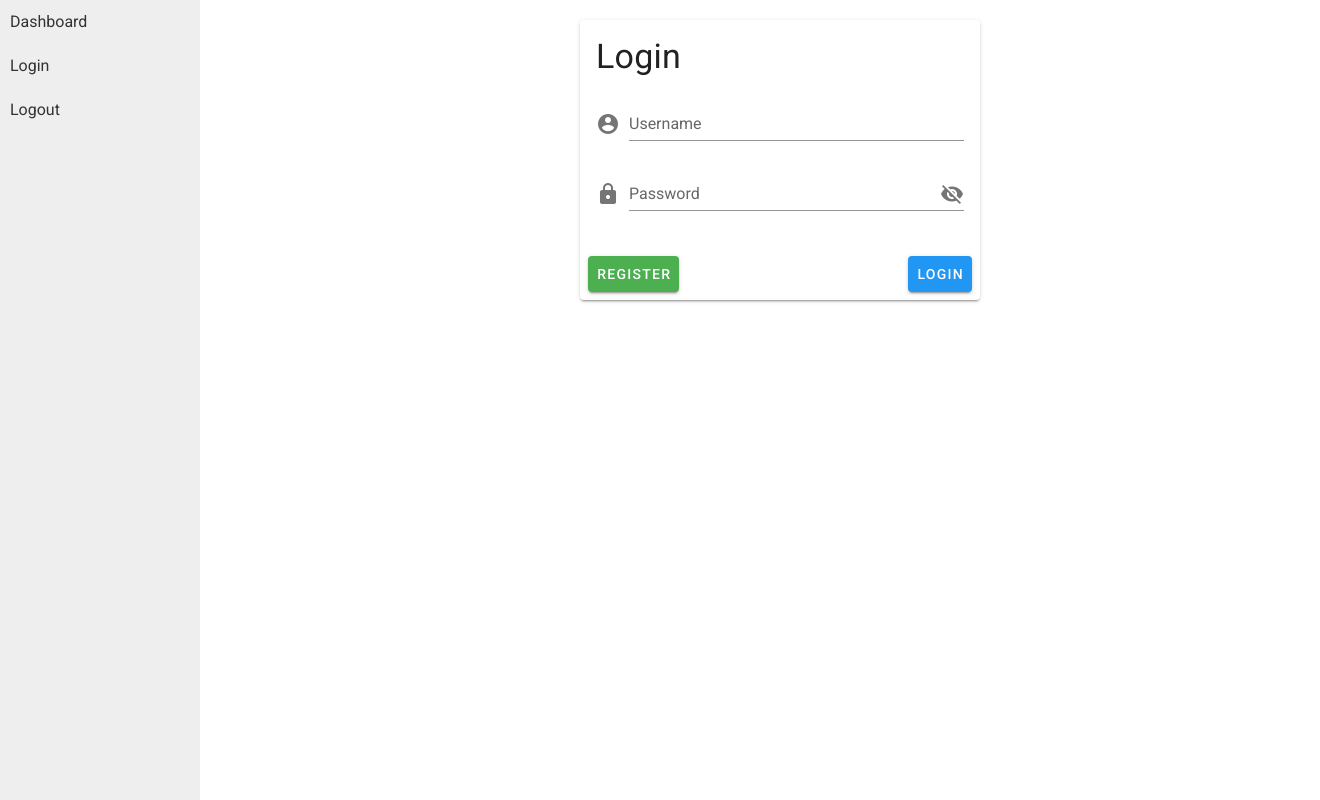
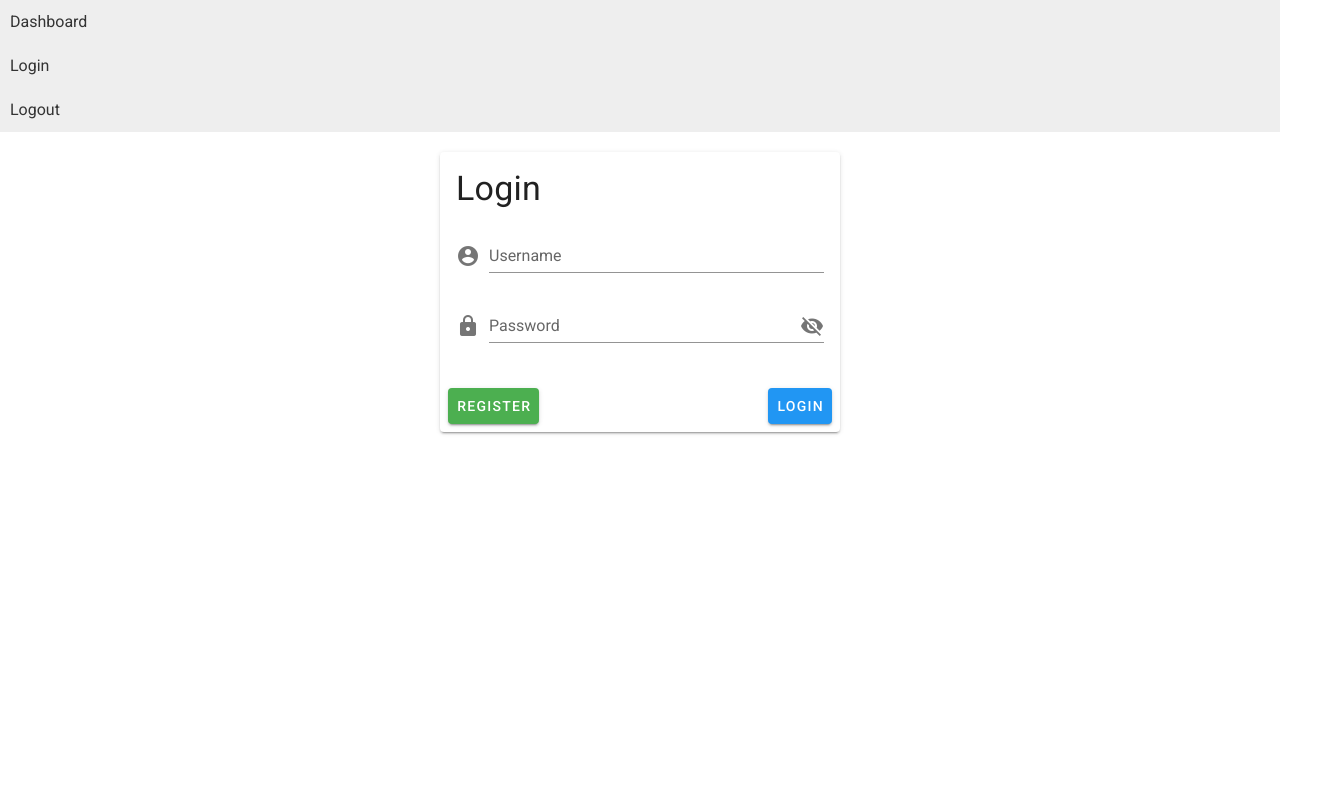
Before and after one commit to birkmann/vue-dashboard, a Vue app: page /login in a window 1280 px wide. Shown: the whole page, 1320 px wide, since content can reach past the window. Built offline with nearby package versions, Linux system fonts and the light colour scheme.

Commit message:
sidebar component

```diff
--- a/src/App.vue
+++ b/src/App.vue
@@ -1,15 +1,19 @@
 <template>
   <v-app>
     <div class="page">
+      <Sidebar />
       <router-view></router-view>
     </div>
   </v-app>
 </template>
 
 <script>
+import Sidebar from "./components/Sidebar";
 export default {
   name: "App",
-  components: {}
+  components: {
+    Sidebar
+  }
 };
 </script>
 
--- a/src/components/Home.vue
+++ b/src/components/Home.vue
@@ -1,19 +1,12 @@
 <template>
-  <div class="wrapper">
-    <Sidebar />
-    <div class="content">
-      <h2>Dashboard</h2>
-    </div>
+  <div class="content">
+    <h2>Dashboard</h2>
   </div>
 </template>
 
 <script>
-import Sidebar from "./Sidebar";
 export default {
-  name: "Home",
-  components: {
-    Sidebar
-  }
+  name: "Home"
 };
 </script>
 
--- a/src/components/Login.vue
+++ b/src/components/Login.vue
@@ -1,6 +1,4 @@
 <template>
-  <div class="wrapper">
-    <Sidebar />
   <div class="content">
     <v-card width="400" class="mx-auto mt-5">
       <v-card-title>
@@ -25,16 +23,11 @@
       </v-card-actions>
     </v-card>
   </div>
-  </div>
 </template>
 
 <script>
-import Sidebar from "./Sidebar";
 export default {
   name: "Login",
-  components: {
-    Sidebar
-  },
   data: () => ({
     showPassword: false
   })
--- a/src/components/Logout.vue
+++ b/src/components/Logout.vue
@@ -1,19 +1,12 @@
 <template>
-  <div class="wrapper">
-    <Sidebar />
-    <div class="content">
-      <h2>Logout</h2>
-    </div>
+  <div class="content">
+    <h2>Logout</h2>
   </div>
 </template>
 
 <script>
-import Sidebar from "./Sidebar";
 export default {
-  name: "Logout",
-  components: {
-    Sidebar
-  }
+  name: "Logout"
 };
 </script>
 
```
Lines whose indentation alone changed are shown as unchanged.
